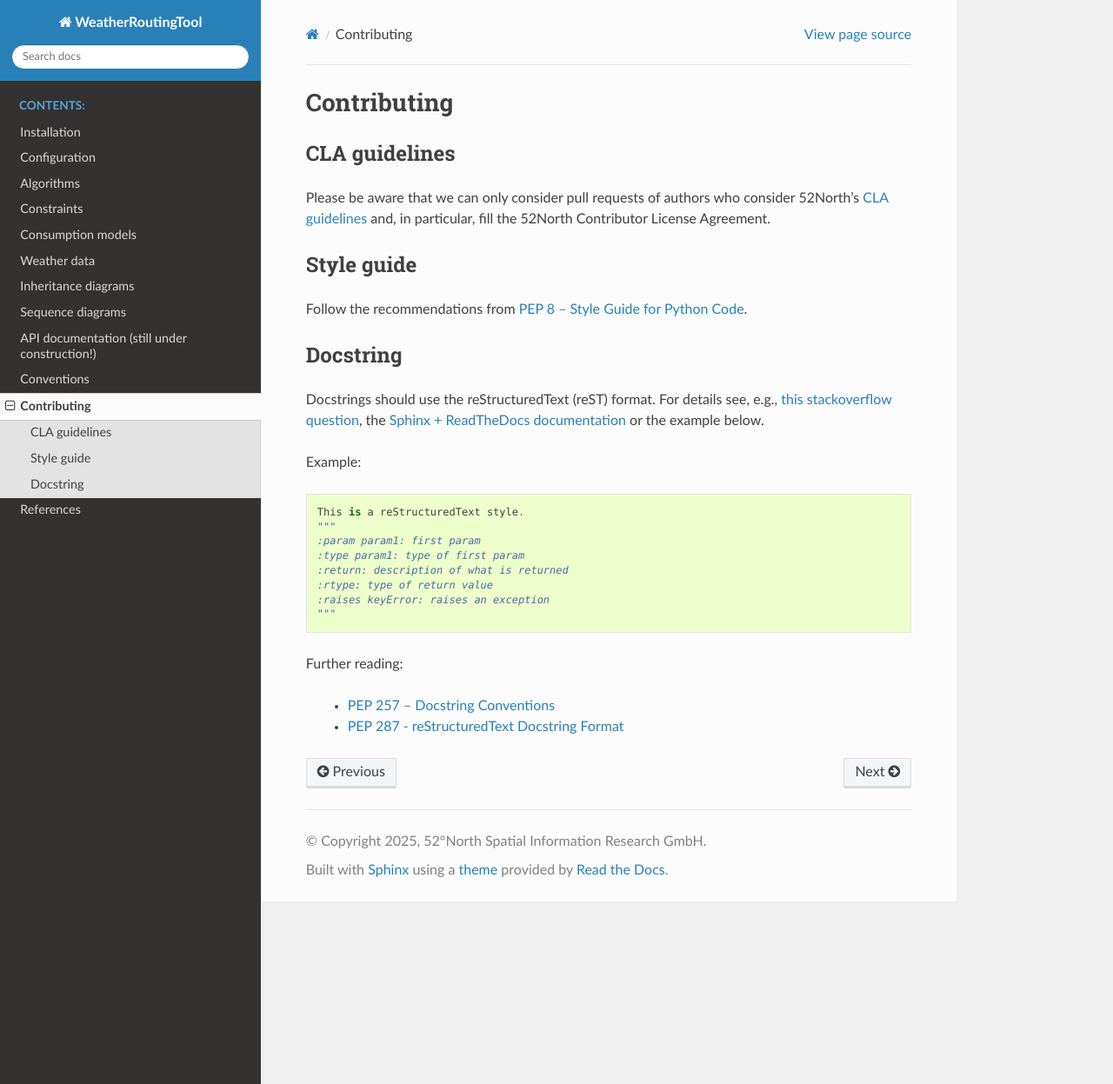
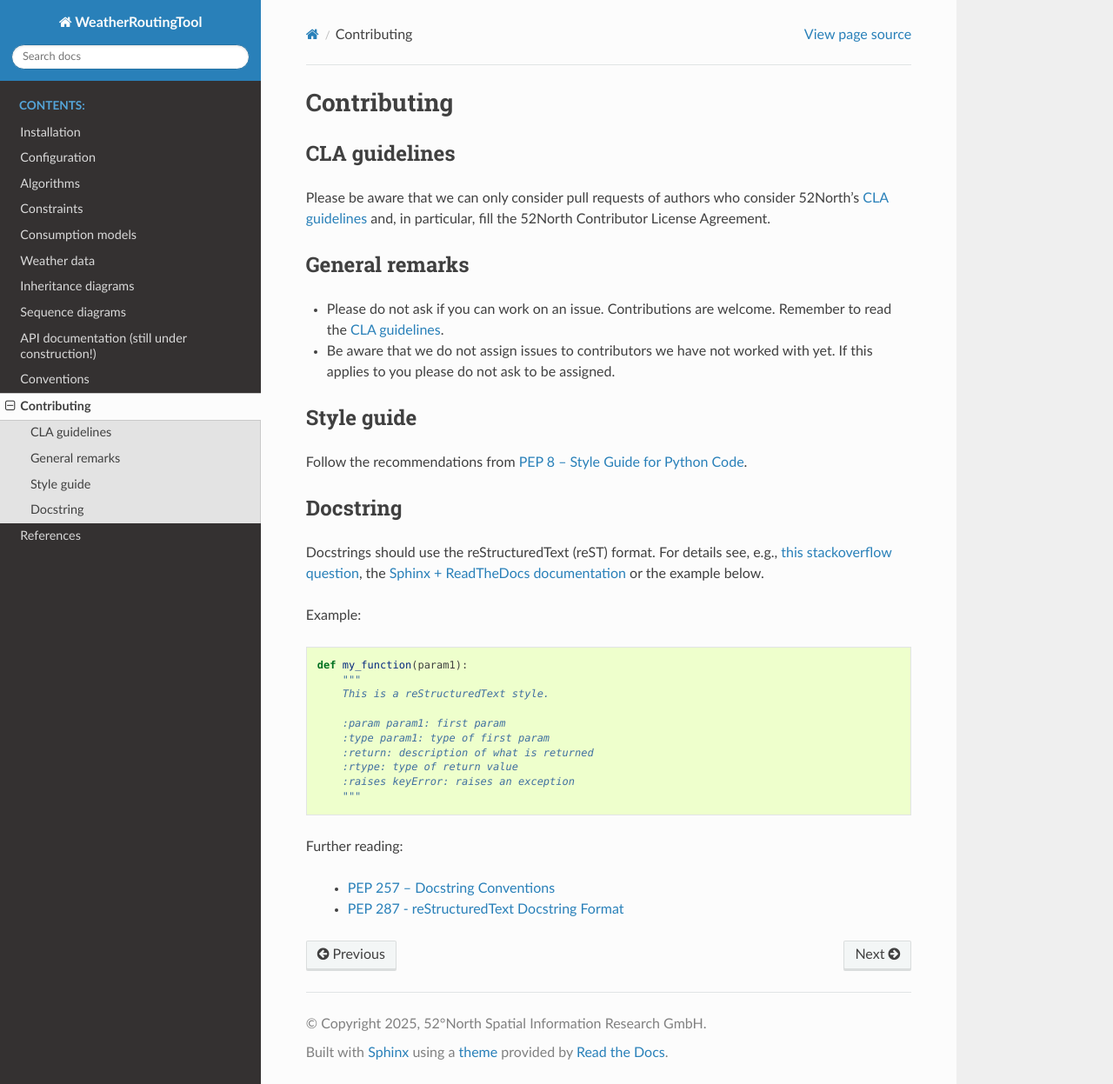
Before and after one commit to 52North/WeatherRoutingTool, a Sphinx documentation site: the page built from docs/source/contributing.rst, in a window 1280 px wide and 1247 px high. Shown: the whole window at 87% size. Built offline with Sphinx 7.4.7 and the Read the Docs theme 3.1.0, drawn with Linux system fonts in a browser that asks for light colours.

Commit message:
[documentation] Update contribution guidelines

```diff
--- a/docs/source/contributing.rst
+++ b/docs/source/contributing.rst
@@ -2,9 +2,17 @@
 
 Contributing
 ============
+
 CLA guidelines
------------
+--------------
 Please be aware that we can only consider pull requests of authors who consider 52North's `CLA guidelines <https://52north.org/software/licensing/cla-guidelines/>`_ and, in particular, fill the 52North Contributor License Agreement.
+
+
+General remarks
+---------------
+
+- Please do not ask if you can work on an issue. Contributions are welcome. Remember to read the `CLA guidelines <https://52north.org/software/licensing/cla-guidelines/>`_.
+- Be aware that we do not assign issues to contributors we have not worked with yet. If this applies to you please do not ask to be assigned.
 
 Style guide
 -----------
@@ -20,14 +28,16 @@ Example:
 
 .. code-block:: python
 
-    This is a reStructuredText style.
-    """
-    :param param1: first param
-    :type param1: type of first param
-    :return: description of what is returned
-    :rtype: type of return value
-    :raises keyError: raises an exception
-    """
+    def my_function(param1):
+        """
+        This is a reStructuredText style.
+
+        :param param1: first param
+        :type param1: type of first param
+        :return: description of what is returned
+        :rtype: type of return value
+        :raises keyError: raises an exception
+        """
 
 Further reading:
 
--- a/docs/source/installation.rst
+++ b/docs/source/installation.rst
@@ -12,7 +12,7 @@ Steps:
   - ``source venv/bin/activate``
 - install the WRT: ``pip install . && pip install --no-deps -r requirements-without-deps.txt`` or in editable mode (recommended for development) ``pip install -e . && pip install --no-deps -r requirements-without-deps.txt``
 
-The part `pip install --no-deps -r requirements-without-deps.txt` is necessary because of a dependency issue (see https://github.com/52North/WeatherRoutingTool/issues/8). We might implement a different solution in the future making the installation easier/cleaner.
+The part ``pip install --no-deps -r requirements-without-deps.txt`` is necessary because of a dependency issue (see https://github.com/52North/WeatherRoutingTool/issues/8). We might implement a different solution in the future making the installation easier/cleaner.
 
 **Power/fuel consumption framework**
 
```
Also changed, not shown: CONTRIBUTING.md (added, +3 -0 lines).
